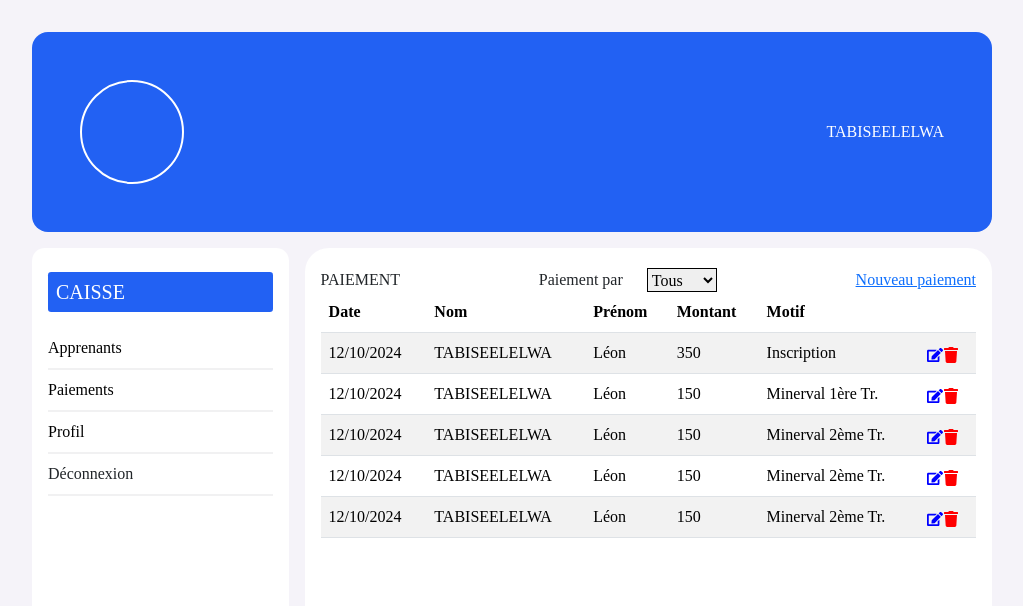
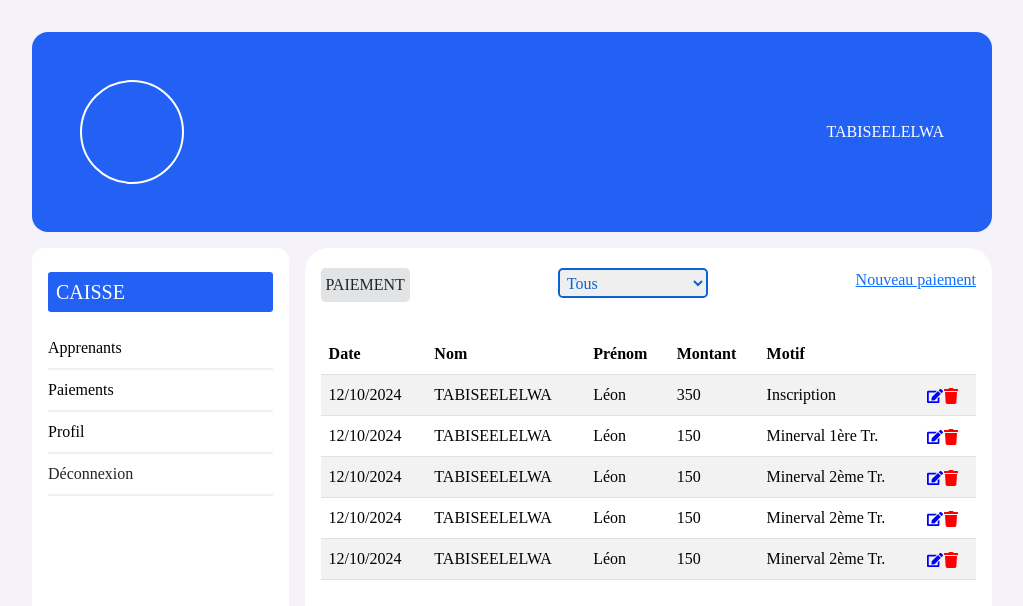
Before and after one commit to tabiseelelwa/shule-frontend, a React (Create React App) app: page /caisse/paiement in a window 1280 px wide. Shown: the top 606 px of the page, without its empty margins (128-1151 px from the left). Built offline with nearby package versions, Linux system fonts and the light colour scheme.

Commit message:
le style continue sur la partie contenu

```diff
--- a/src/Pages/Caisse/CreatePaiement.js
+++ b/src/Pages/Caisse/CreatePaiement.js
@@ -7,7 +7,6 @@ const CreatePaiement = () => {
       <div className="head">
         <div className="titre">PAIEMENT</div>
         <div className="filtre">
-          <label htmlFor="">Paiement par</label>
           <select name="" id="">
             <option value="">Tous</option>
             <option value="">Classe</option>
--- a/src/style/paiement.scss
+++ b/src/style/paiement.scss
@@ -1,16 +1,23 @@
-.paiement {
-  .head {
-    display: inline-flex;
-    justify-content: space-between;
-    width: 100%;
+.head {
+  display: inline-flex;
+  justify-content: space-between;
+  width: 100%;
+  margin-bottom: 2rem;
 
-    .filtre {
-      display: inline-flex;
-      gap: 1.5rem;
+  .titre {
+    background-color: #e2e3e4;
+    padding: 0.3rem;
+    border-radius: 0.3rem;
+  }
 
-      select {
-        border: 1px #000 solid;
-      }
+  .filtre {
+    select {
+      border: 2px #0a62d5 solid;
+      color: #0a62d5;
+      outline: none;
+      width: 150px;
+      padding: 0.2rem;
+      border-radius: 0.3rem;
     }
   }
 }
```
